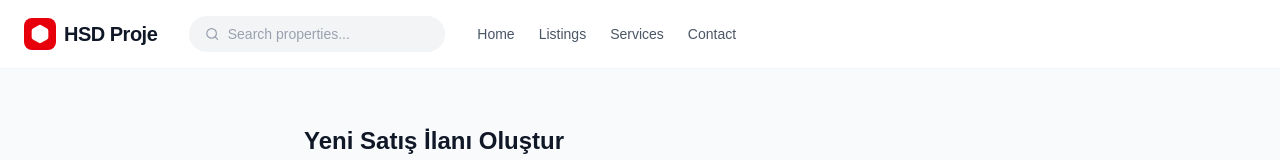
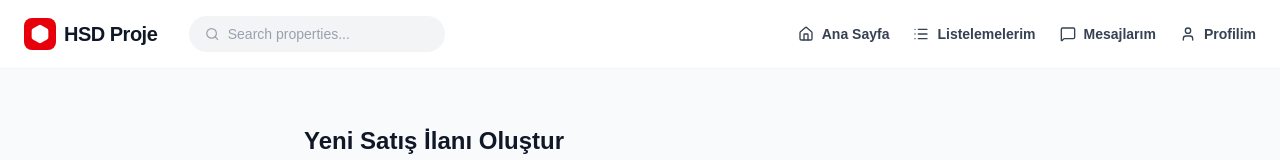
Before and after one commit to EnesMalik02/hsd-proje-front, a Next.js app: page /listings/create in a window 1280 px wide. Shown: the top 160 px of the page. Built offline with nearby package versions, Linux system fonts and the light colour scheme; no server answers; some icons are missing.

Commit message:
feat: add Navbar component with navigation links and search bar

```diff
--- a/src/components/Navbar.tsx
+++ b/src/components/Navbar.tsx
@@ -1,7 +1,7 @@
 "use client";
 
 import Link from "next/link";
-import { Hexagon, Search } from "lucide-react";
+import { Hexagon, Search, Home, List, MessageSquare, User } from "lucide-react";
 
 export default function Navbar() {
     return (
@@ -21,13 +21,25 @@ export default function Navbar() {
                         className="bg-transparent border-none outline-none text-sm ml-2 w-full placeholder-gray-400"
                     />
                 </div>
-                <nav className="hidden md:flex items-center gap-6 text-sm font-medium text-gray-600">
-                    <Link href="/" className="hover:text-red-600 transition-colors">Home</Link>
-                    <Link href="#" className="hover:text-red-600 transition-colors">Listings</Link>
-                    <Link href="#" className="hover:text-red-600 transition-colors">Services</Link>
-                    <Link href="#" className="hover:text-red-600 transition-colors">Contact</Link>
-                </nav>
             </div>
+            <nav className="hidden md:flex items-center gap-6 text-sm font-bold text-gray-700">
+                <Link href="/" className="flex items-center gap-2 hover:text-red-600 transition-colors">
+                    <Home className="w-4 h-4" />
+                    Ana Sayfa
+                </Link>
+                <Link href="#" className="flex items-center gap-2 hover:text-red-600 transition-colors">
+                    <List className="w-4 h-4" />
+                    Listelemelerim
+                </Link>
+                <Link href="/messages" className="flex items-center gap-2 hover:text-red-600 transition-colors">
+                    <MessageSquare className="w-4 h-4" />
+                    Mesajlarım
+                </Link>
+                <Link href="/profile" className="flex items-center gap-2 hover:text-red-600 transition-colors">
+                    <User className="w-4 h-4" />
+                    Profilim
+                </Link>
+            </nav>
         </header>
     );
 }
```
